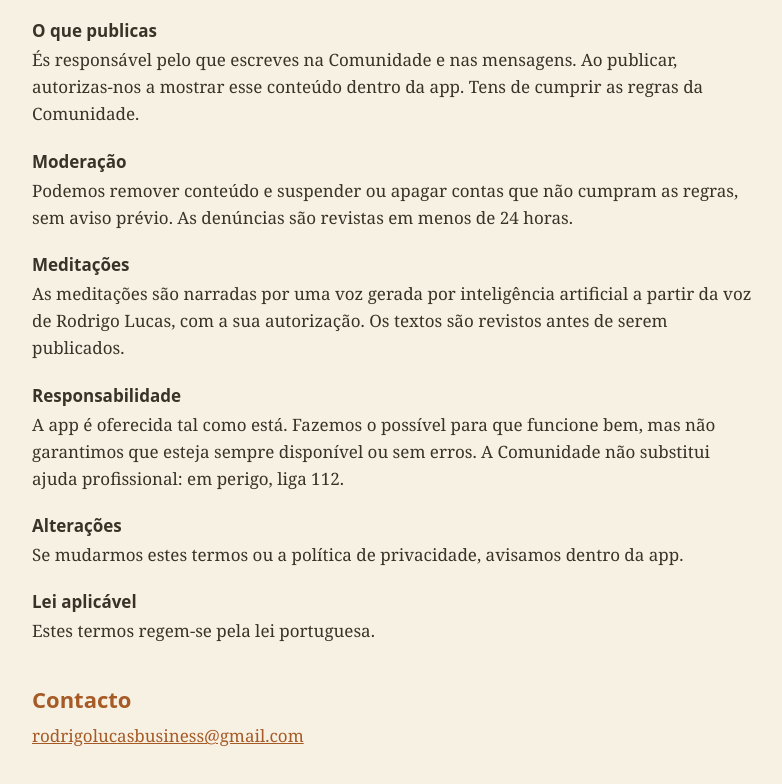
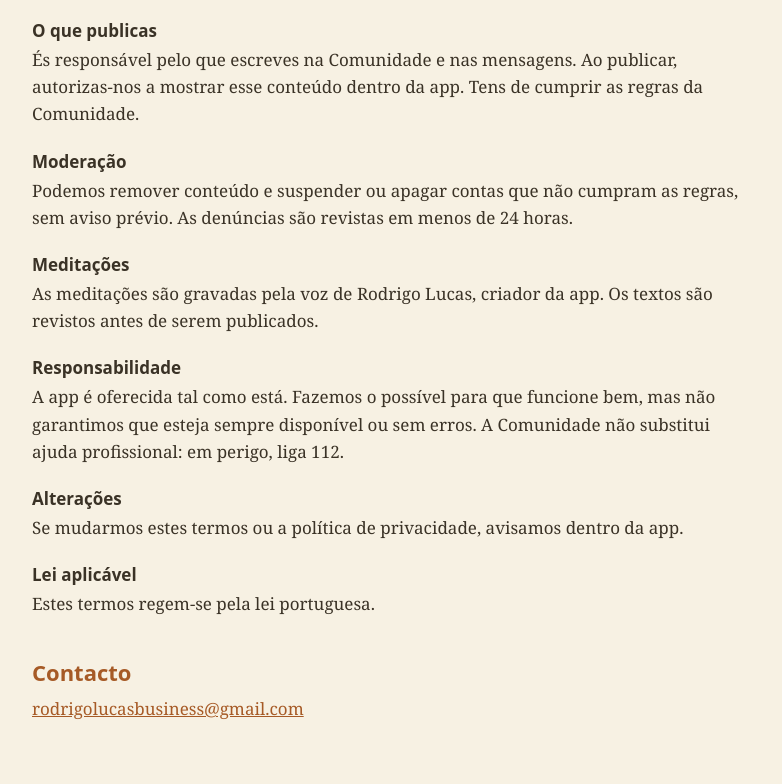
Before and after one commit to rodrigoflucas07-blip/unblinded, a plain HTML site: page privacidade.html in a window 1280 px wide. Shown: the part 2790-3574 px from the top of the page, without its empty margins (248-1030 px from the left). Drawn offline with Linux system fonts and the light colour scheme.

Commit message:
Privacidade: meditações gravadas pela voz do criador
Co-Authored-By: Claude Opus 5.5 <noreply@anthropic.com>

```diff
--- a/privacidade.html
+++ b/privacidade.html
@@ -39,7 +39,7 @@ a{color:#A65A26}
 <section><h3>A tua conta</h3><p>És responsável pelo que fazes com a tua conta. Não partilhes o código de entrada com ninguém.</p></section>
 <section><h3>O que publicas</h3><p>És responsável pelo que escreves na Comunidade e nas mensagens. Ao publicar, autorizas-nos a mostrar esse conteúdo dentro da app. Tens de cumprir as regras da Comunidade.</p></section>
 <section><h3>Moderação</h3><p>Podemos remover conteúdo e suspender ou apagar contas que não cumpram as regras, sem aviso prévio. As denúncias são revistas em menos de 24 horas.</p></section>
-<section><h3>Meditações</h3><p>As meditações são narradas por uma voz gerada por inteligência artificial a partir da voz de Rodrigo Lucas, com a sua autorização. Os textos são revistos antes de serem publicados.</p></section>
+<section><h3>Meditações</h3><p>As meditações são gravadas pela voz de Rodrigo Lucas, criador da app. Os textos são revistos antes de serem publicados.</p></section>
 <section><h3>Responsabilidade</h3><p>A app é oferecida tal como está. Fazemos o possível para que funcione bem, mas não garantimos que esteja sempre disponível ou sem erros. A Comunidade não substitui ajuda profissional: em perigo, liga 112.</p></section>
 <section><h3>Alterações</h3><p>Se mudarmos estes termos ou a política de privacidade, avisamos dentro da app.</p></section>
 <section><h3>Lei aplicável</h3><p>Estes termos regem-se pela lei portuguesa.</p></section>
```
